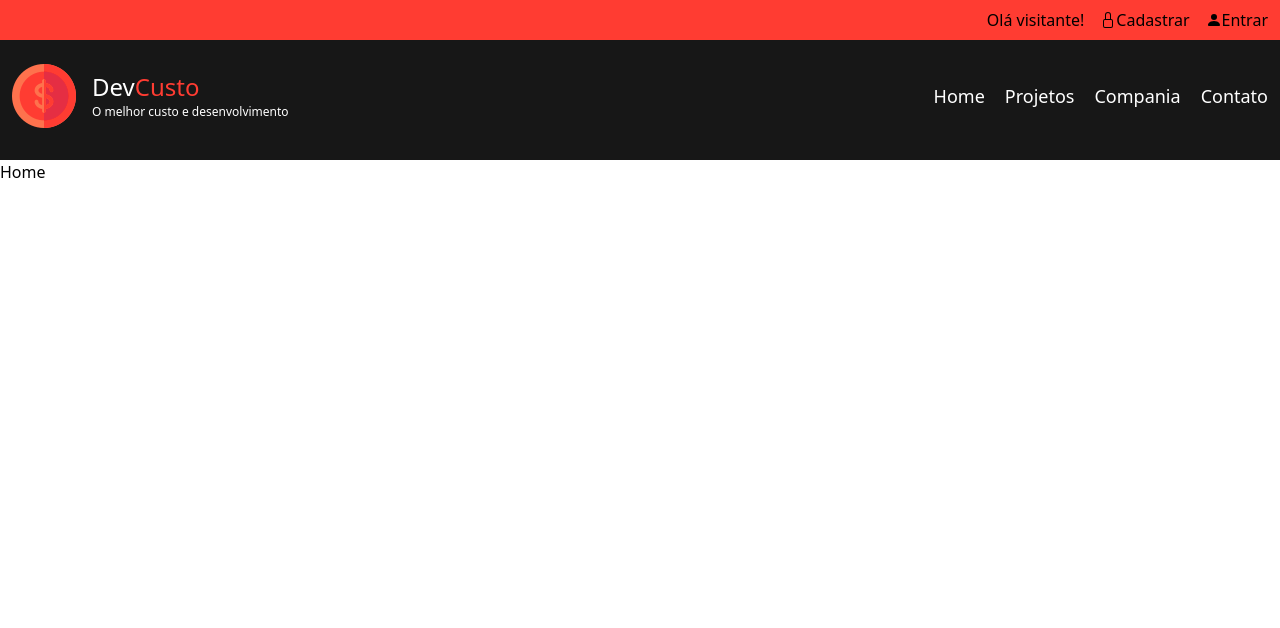
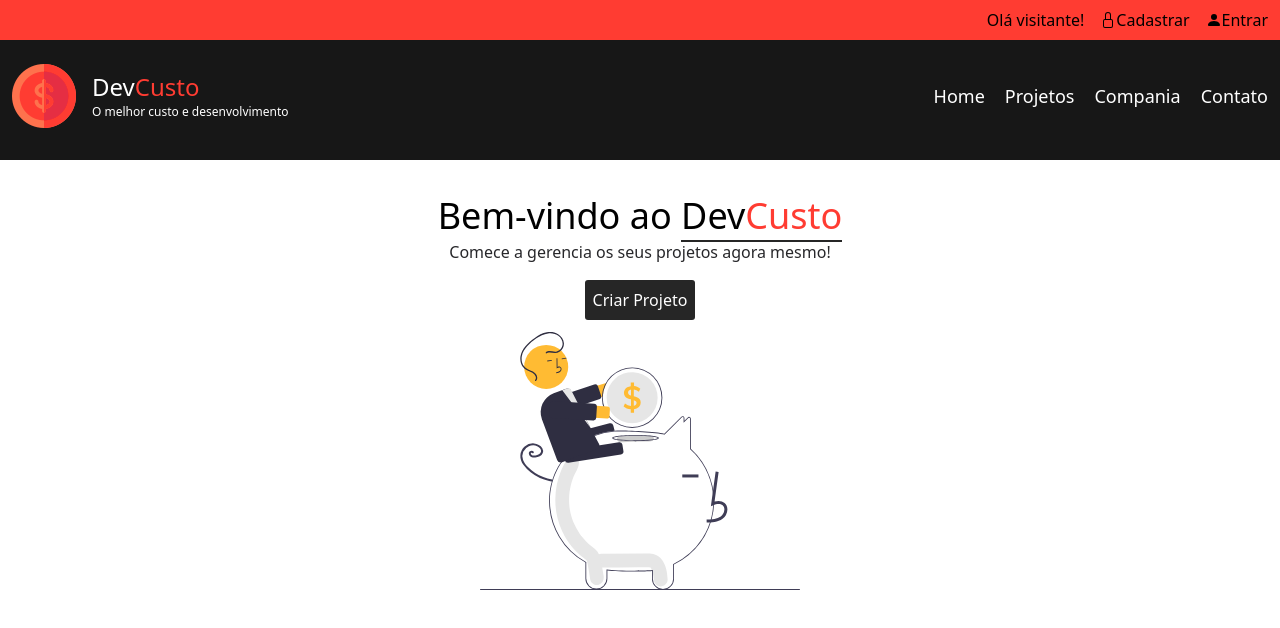
Before and after one commit to leandroalves-dev/devcusto, a React (Vite) app: page / in a window 1280 px wide. Shown: the top 628 px of the page. Built offline with nearby package versions, Linux system fonts and the light colour scheme.

Commit message:
feat(home): Criando a pagina home

```diff
--- a/index.html
+++ b/index.html
@@ -2,7 +2,7 @@
 <html lang="en">
   <head>
     <meta charset="UTF-8" />
-    <link rel="icon" type="image/svg+xml" href="/vite.svg" />
+    <link rel="icon" type="image/svg+xml" href="/favicon.ico" />
     <meta name="viewport" content="width=device-width, initial-scale=1.0" />
     <title>DevCusto - O melhor custo e desenvolvimento</title>
   </head>
--- /dev/null
+++ b/src/components/Buttons/index.tsx
@@ -0,0 +1,11 @@
+interface ButtonsProps{
+    title: string
+}
+
+const Buttons = ({ title }: ButtonsProps) => {
+    return (
+        <button className="bg-neutral-800 text-white p-2 rounded-[3px] my-3 cursor-pointer">{title}</button>
+    )
+}
+
+export default Buttons
--- /dev/null
+++ b/src/components/LinkButton/index.tsx
@@ -0,0 +1,14 @@
+import { Link } from "react-router-dom"
+
+interface LinkButtonProps{
+    to: string
+    text: string
+}
+
+const LinkButton = ({ to, text }: LinkButtonProps) => {
+    return (
+        <Link to={to} className="bg-neutral-800 text-white p-2 rounded-[3px] my-3 cursor-pointer">{text}</Link>
+    )
+}
+
+export default LinkButton
--- a/src/pages/Home/index.tsx
+++ b/src/pages/Home/index.tsx
@@ -1,8 +1,21 @@
+//components
+import Container from "../../components/Container"
+import LinkButton from "../../components/LinkButton"
+
 const Home = () => {
     return (
-        <div>
-            <h1>Home</h1>
-        </div>
+        <Container>
+
+            <div className="flex flex-col justify-center items-center mt-8">
+                <h1 className="text-4xl my-1">Bem-vindo ao <span className="border-b-2 border-b-neutral-800">Dev<span className="text-[#FF3C32]">Custo</span></span></h1>
+                <p className="text-zinc-800 mb-1">Comece a gerencia os seus projetos agora mesmo!</p>
+                <LinkButton to="/projects" text="Criar Projeto" />
+                <div className="w-80">
+                    <img src="./img-home.svg" alt="DevCusto" />
+                </div>
+            </div>
+
+        </Container>
     )
 }
 
```
Also changed, not shown: public/img-home.svg (added), 1 other file (tests, documents, lock files or other folders).
